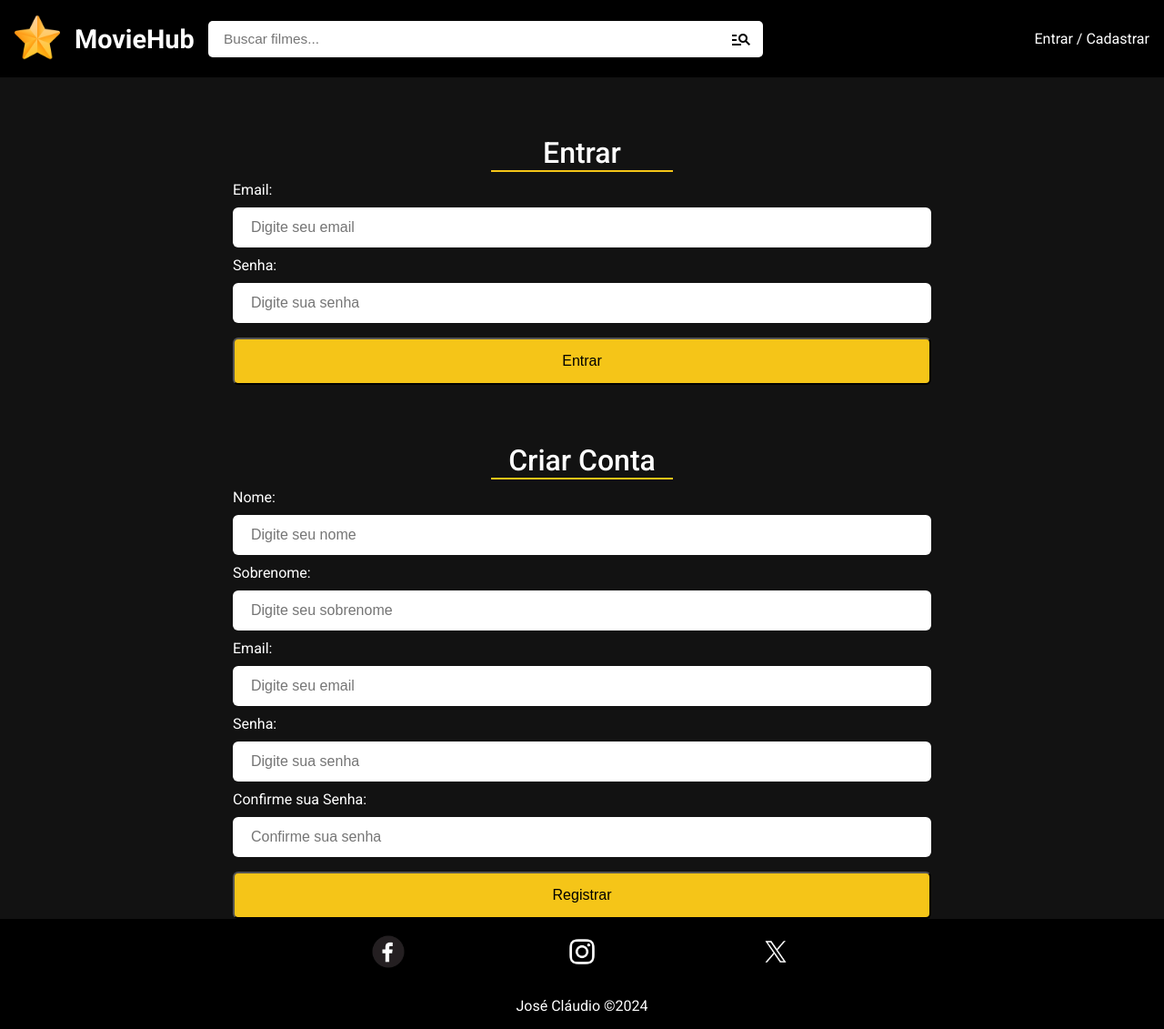
After one commit to JoseClaudiolima/MovieHub, a PHP site: page /auth.php in a window 1280 px wide. The commit adds this page. Shown: the whole page at 91% size. Run offline with PHP 8.4, Linux system fonts and the light colour scheme.

Commit message:
Adicionado auth.php - login/register

```diff
--- /dev/null
+++ b/auth.php
@@ -0,0 +1,49 @@
+<?php
+require_once("templates/header.php");
+?>
+
+<main id='auth-main'>
+    <div class="login">
+        <h2>Entrar</h2>
+
+        <form action="<?=$base_url?>auth_process.php" method="post">
+            <label for="log-email" class='label-theme'>Email:</label>
+            <input type="email" name="log-email" id="log-email" class='input-theme' placeholder='Digite seu email' required>
+
+            <label for="log-password" class='label-theme'>Senha: </label>
+            <input type="password" name="log-password" id="log-password" class='input-theme' placeholder='Digite sua senha' required>
+
+            <input type="submit" value="Entrar" class='btn-theme'>
+        </form>
+    </div>
+
+
+    <div class="register">
+        <h2>Criar Conta</h2>
+
+        <form action="<?=$base_url?>auth_process.php" method="post">
+            <label for="reg-Firstname" class='label-theme'>Nome: </label>
+            <input type="text" name="reg-Firstname" id="reg-Firstname" class='input-theme' placeholder='Digite seu nome' required>
+
+            <label for="reg-lastName" class='label-theme'>Sobrenome: </label>
+            <input type="text" name="reg-lastName" id="reg-lastName" class='input-theme' placeholder='Digite seu sobrenome' required>
+
+            <label for="reg-email" class='label-theme'>Email:</label>
+            <input type="email" name="reg-email" id="reg-email" class='input-theme' placeholder='Digite seu email' required>
+
+            <label for="reg-password" class='label-theme'>Senha: </label>
+            <input type="password" name="reg-password" id="reg-password" class='input-theme' placeholder='Digite sua senha' required>
+
+            <label for="conf-reg-password" class='label-theme'>Confirme sua Senha: </label>
+            <input type="password" name="conf-reg-password" id="conf-reg-password" class='input-theme' placeholder='Confirme sua senha' required>
+
+            <input type="submit" value="Registrar" class='btn-theme'>
+        </form>
+    </div>
+</main>
+
+
+
+<?php
+require_once("templates/footer.php");
+?>
--- /dev/null
+++ b/auth_process.php
@@ -0,0 +1,3 @@
+<?php
+
+?>
--- a/css/style.css
+++ b/css/style.css
@@ -31,7 +31,42 @@ a {
 }
 
 #full-size{
-    height: calc(100vh - 85px - 73px - 48px);
+    min-height: calc(100vh - 85px - 73px - 48px);
+    background-color: var(--base-bg-color);
+}
+
+.label-theme{
+    padding: 10px 0;
+}
+
+.input-theme{
+    width: 60vw;
+    padding: 13px 0;
+
+    font-size: 1em;
+    text-indent: 20px;
+
+    border: none;
+    outline: none;
+    border-radius: 6px;
+}
+
+.btn-theme{
+    color: black;
+    background-color: var(--base-color);
+
+    font-size: 1em;
+    margin-top: 1em;
+    padding: 15px 0;
+    border-radius: 6px;
+
+    cursor: pointer;
+}
+.btn-theme:hover{
+    color: var(--base-color);
+    background-color: black;
+    border: 1px solid var(--base-color);
+    transition: .5s;
 }
 
 header{
@@ -55,7 +90,7 @@ header > a{
 }
 
 #h-title-page{
-    font-size: 1.7em;
+    font-size: 1.8em;
     font-weight: bold;
 }
 #h-title-page:hover, #h-login:hover{
@@ -87,6 +122,40 @@ header > a{
 #h-login{
     margin-left: auto;
     margin-right: 1em;
+}
+
+
+/*      AUTH - LOGIN/REGISTER       */
+#auth-main{
+    width: 70vw;
+    margin: auto;
+
+    color: white;
+}
+
+.login > h2, .register >h2{
+    text-align: center;
+    font-weight: 500;
+    font-size: 2em;
+    padding-top: 2em;
+}
+
+.login > h2::after, .register >h2::after{
+    content: '';
+    width: 200px;
+
+    border-bottom: 2px solid var(--base-color);
+
+    display: block;
+    margin: auto;
+}
+
+.login > form, .register > form{
+    display: flex;
+    flex-direction: column;
+
+    width: fit-content;
+    margin: auto;
 }
 
 
--- a/templates/header.php
+++ b/templates/header.php
@@ -30,7 +30,7 @@ require_once("config/conn.php");
             </span>
         </a>
     </form>
-    <a href="<?=$base_url?>login.php" id='h-login'>
+    <a href="<?=$base_url?>auth.php" id='h-login'>
         Entrar / Cadastrar
     </a>
 
```
